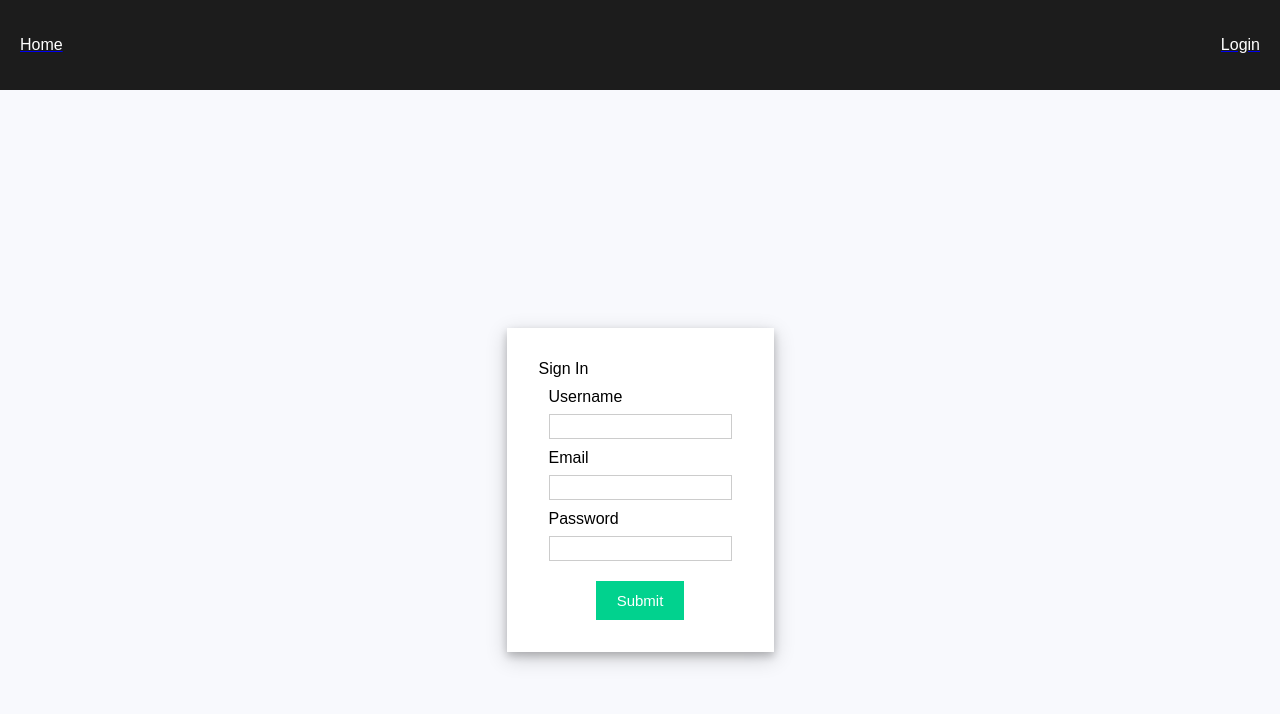
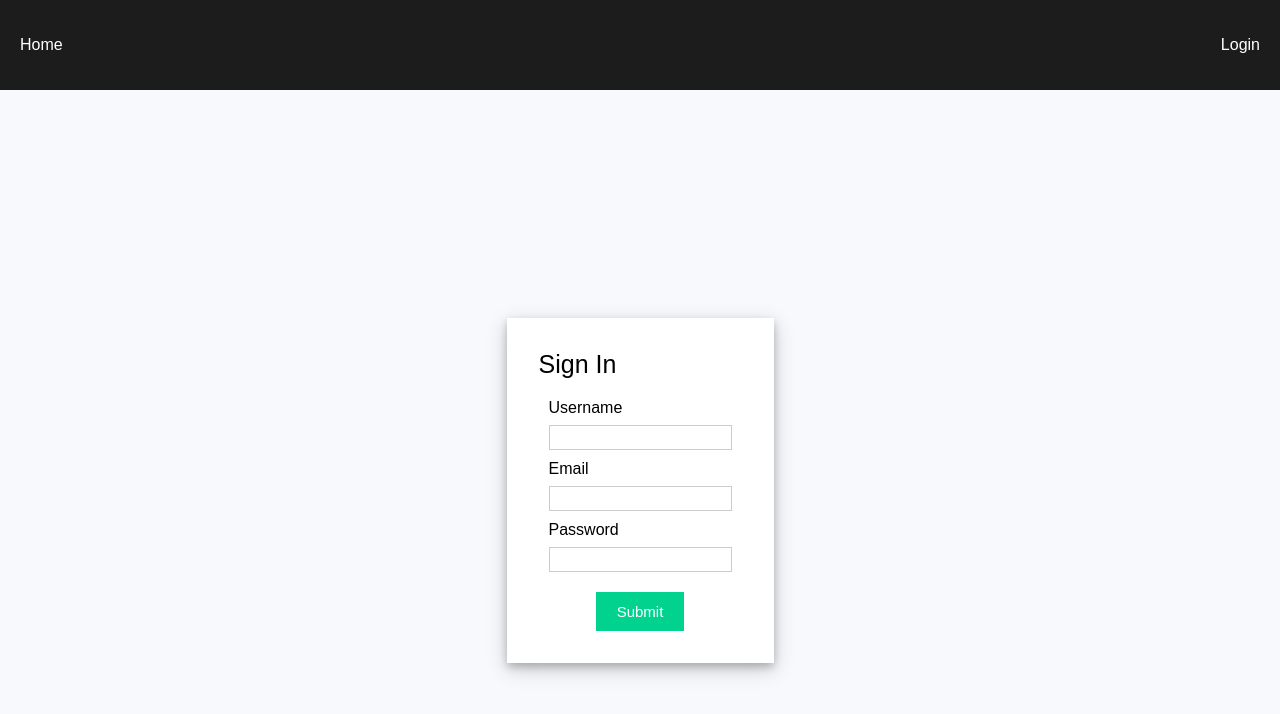
Before and after one commit to CCWebb14/django-react-forum, a React (Create React App) app in the folder frontend/: page /login in a window 1280 px wide. Shown: the top 714 px of the page. Built offline with nearby package versions, Linux system fonts and the light colour scheme.

Commit message:
storing auth key in local storage

```diff
--- a/frontend/src/components/Login.js
+++ b/frontend/src/components/Login.js
@@ -38,7 +38,10 @@ const Login = () => {
 			.then((res) => {
 				setIsSubmitted(true);
 				setIsIncorrect(false);
+				const { key } = res.data;
 				console.log(res.data);
+				console.log(key);
+				localStorage.setItem('key', key);
 			})
 			.catch((err) => {
 				setIsIncorrect(true);
@@ -75,7 +78,7 @@ const Login = () => {
 	return (
 		<App>
 			<LoginForm>
-				<div className='title'>Sign In</div>
+				<Title>Sign In</Title>
 				{isSubmitted ? <div>User is successfully logged in</div> : renderForm}
 				{isIncorrect ? (
 					<Error>Username or password is incorrect. Please try again.</Error>
```
